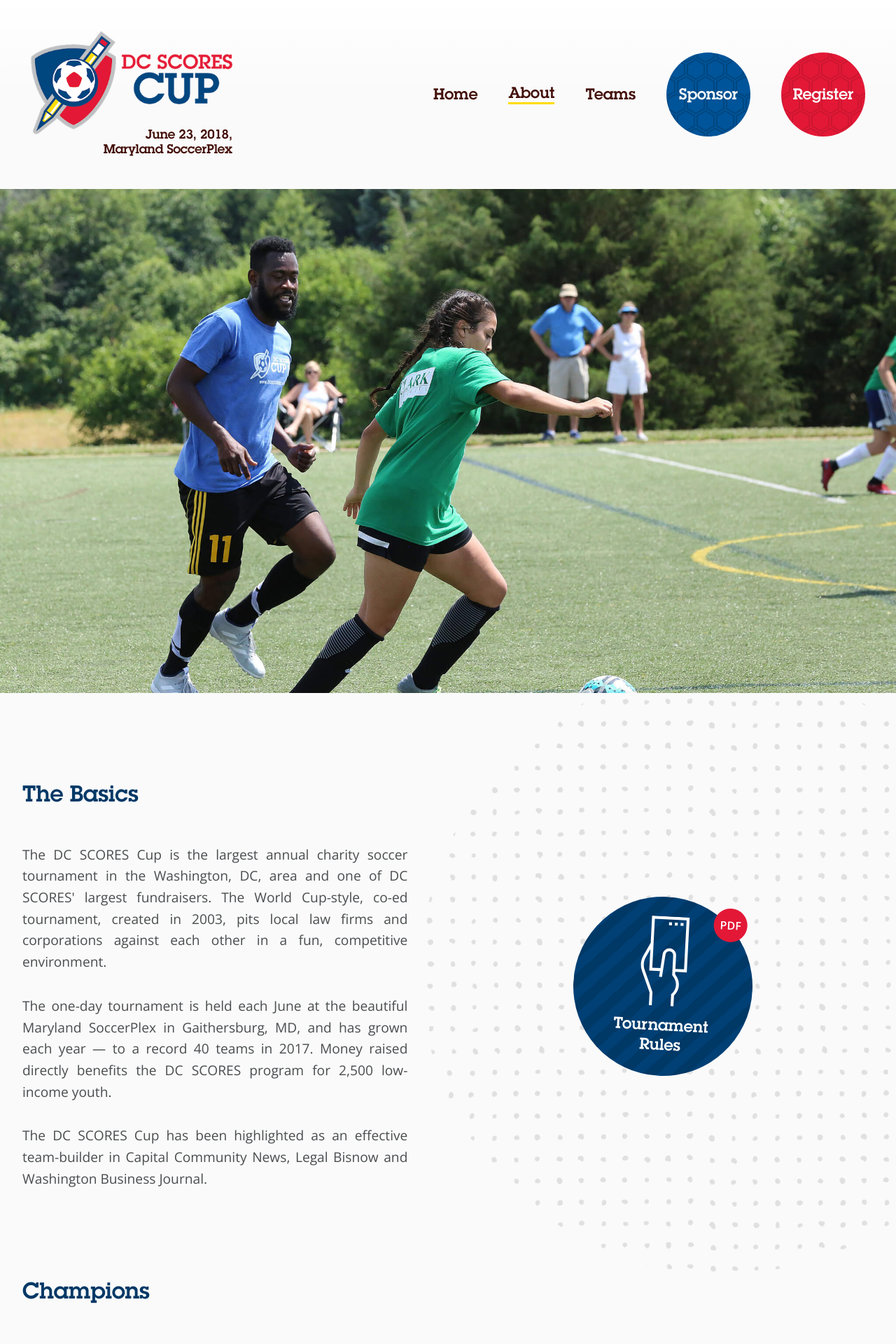
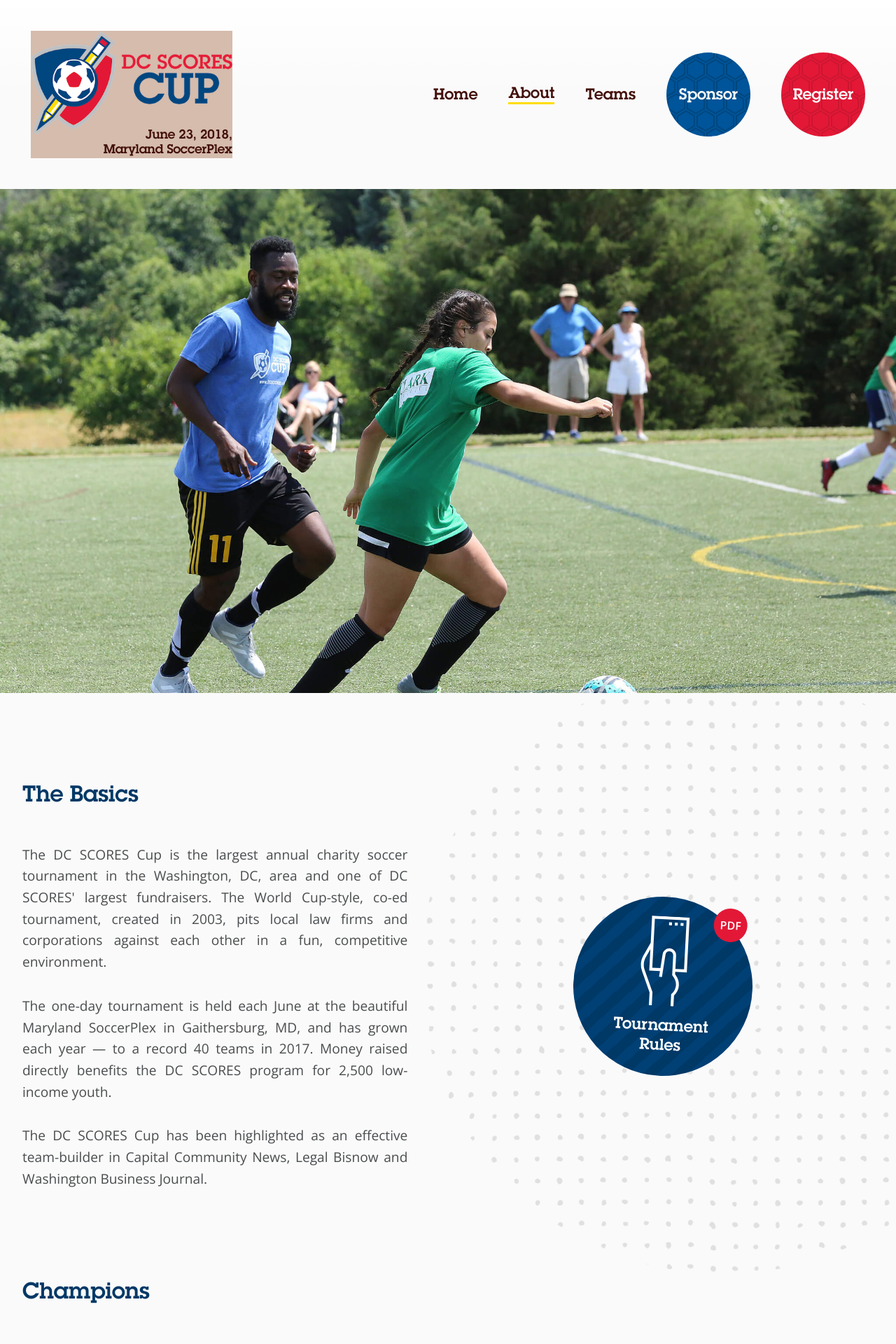
Before and after one commit to DCSCORES/dcscorescup.org, a Jekyll site: the page built from about.markdown, in a window 1280 px wide. Shown: the top 1920 px of the page at 70% size. Built offline with Jekyll 4.4.1, drawn with Linux system fonts in a browser that asks for light colours; nearby versions of some CDN libraries; some of the changed text lies outside the part shown.

Commit message:
Small changes before going live

```diff
--- a/_layouts/about.html
+++ b/_layouts/about.html
@@ -183,6 +183,48 @@ layout: default
       </div>-->
 
     </li>
+
+    <li class="Timeline-node">
+      <h3 class="Timeline-nodeDate">2008</h3>
+      <h4 class="Timeline-nodeChamp">
+        <a href="https://www.kirkland.com/" target="_blank">Kirkland & Ellis LLP</a>
+      </h4>
+    </li>
+
+    <li class="Timeline-node">
+      <h3 class="Timeline-nodeDate">2007</h3>
+      <h4 class="Timeline-nodeChamp">
+        <a href="https://www.lw.com/" target="_blank">Latham & Watkins LLP</a>
+      </h4>
+    </li>
+
+    <li class="Timeline-node">
+      <h3 class="Timeline-nodeDate">2006</h3>
+      <h4 class="Timeline-nodeChamp">
+        <a href="http://www.marriott.com/" target="_blank">Marriott</a>
+      </h4>
+    </li>
+
+    <li class="Timeline-node">
+      <h3 class="Timeline-nodeDate">2005</h3>
+      <h4 class="Timeline-nodeChamp">
+        <a href="https://www.wholefoodsmarket.com/" target="_blank">Whole Foods</a>
+      </h4>
+    </li>
+
+    <li class="Timeline-node">
+      <h3 class="Timeline-nodeDate">2004</h3>
+      <h4 class="Timeline-nodeChamp">
+        <a href="https://www.wholefoodsmarket.com/" target="_blank">Whole Foods</a>
+      </h4>
+    </li>
+
+    <li class="Timeline-node">
+      <h3 class="Timeline-nodeDate">2003</h3>
+      <h4 class="Timeline-nodeChamp">
+        <a href="http://www.marriott.com/" target="_blank">Marriott</a>
+      </h4>
+    </li>
   </ol>
 
 </div>
--- a/_layouts/sponsor.html
+++ b/_layouts/sponsor.html
@@ -83,6 +83,7 @@ layout: default
   <div class="WaterUnited">
     <h2>Big thanks to DrinkMore Water,<br> the official water sponsor<br> of the DC SCORES Cup!</h2>
     <img src="/images/drinkmorewater.png" alt="">
+    <a href="https://www.drinkmorewater.com/" target="_blank">Visit DrinkMore Water</a>
   </div>
 </div>
 
--- a/styles/_componentes/_componentes.baggage-carousel.scss
+++ b/styles/_componentes/_componentes.baggage-carousel.scss
@@ -12,6 +12,10 @@
   padding-left: 1rem;
 
   background-color: #FFF;
+
+  @media (max-width: 600px) {
+    display: none!important;
+  }
 }
 
 .BaggageCarousel:hover .BaggageCarousel-suitcase {
--- a/styles/_componentes/_componentes.header.scss
+++ b/styles/_componentes/_componentes.header.scss
@@ -46,7 +46,8 @@ header {
     max-width: 11rem;
 
     text-decoration: none;
-    //background-color: #d5bcad;
+    background-color: #d5bcad;
+    z-index: 9000;
 
     @media (min-width: 400px) {
       max-width: 12rem;
--- a/styles/_componentes/_componentes.united.scss
+++ b/styles/_componentes/_componentes.united.scss
@@ -189,14 +189,14 @@
 
   .WaterUnited a {
     display: block;
-    margin-top: 2rem;
+    margin-top: 4rem;
 
     font-family: "DCSCORES", sans-serif;
     font-size: 1.2rem;
     text-decoration: none;
-    color: #43100A;
+    color: darken(#06519C, 5%);
 
-    border-bottom: 3px solid #fd0;
+    border-bottom: 3px solid lighten(#2F8FCE, 35%);
     transition: transform .15s ease;
   }
 
```
Also changed, not shown: images/logo-capitalforchildren.png.
